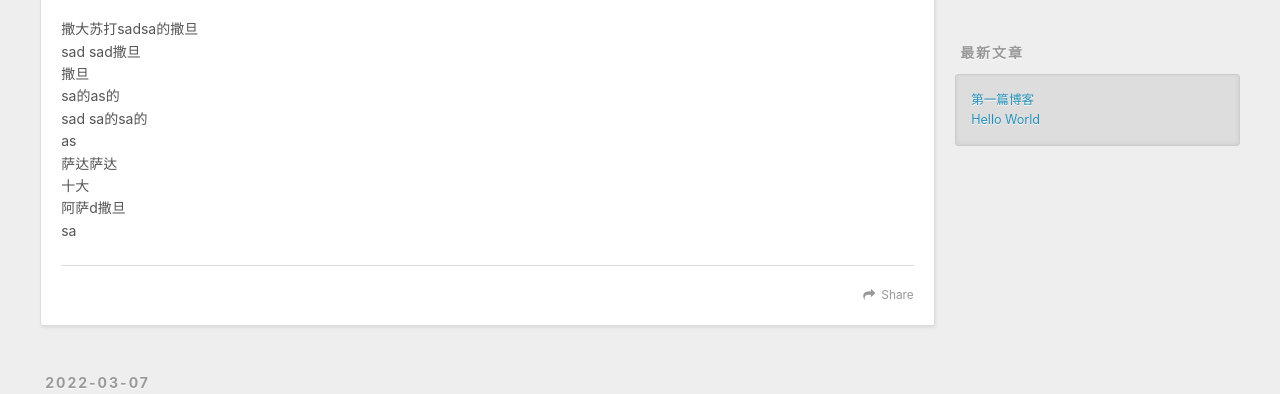
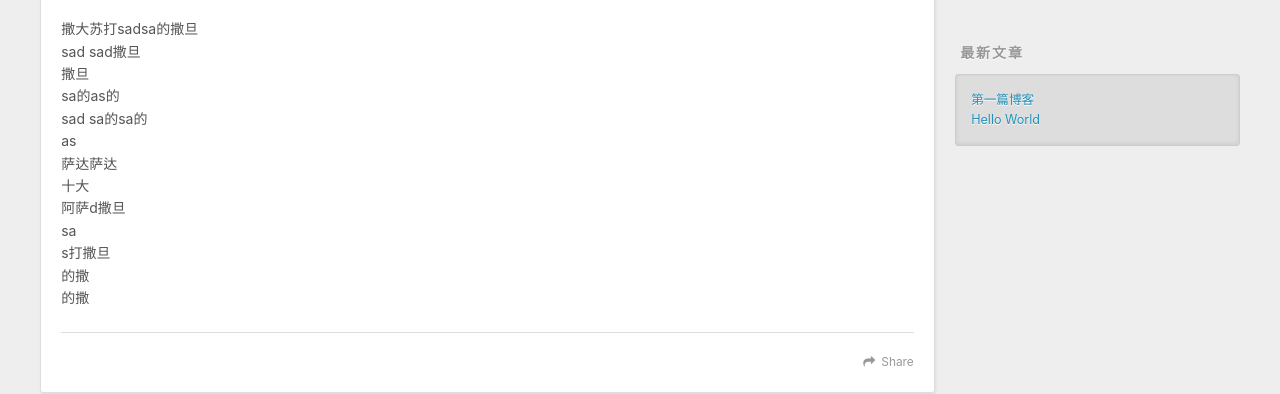
Before and after one commit to dclyyds/dclyyds.github.io, a plain HTML site: page index.html in a window 1280 px wide. Shown: the part 435-829 px from the top of the page. Drawn offline with nearby package versions, Linux system fonts and the light colour scheme.

Commit message:
Site updated: 2022-03-13 12:10:04

```diff
--- a/index.html
+++ b/index.html
@@ -86,7 +86,7 @@
 
     <div class="article-entry" itemprop="articleBody">
 
-        <p>撒大苏打sadsa的撒旦<br>sad sad撒旦<br>撒旦<br>sa的as的<br>sad sa的sa的<br>as<br>萨达萨达<br>十大<br>阿萨d撒旦<br>sa</p>
+        <p>撒大苏打sadsa的撒旦<br>sad sad撒旦<br>撒旦<br>sa的as的<br>sad sa的sa的<br>as<br>萨达萨达<br>十大<br>阿萨d撒旦<br>sa<br>s打撒旦<br>的撒<br>的撒</p>
 
 
     </div>
```
Also changed, not shown: 2022/03/08/第一篇博客/index.html (+4 -4 lines).
